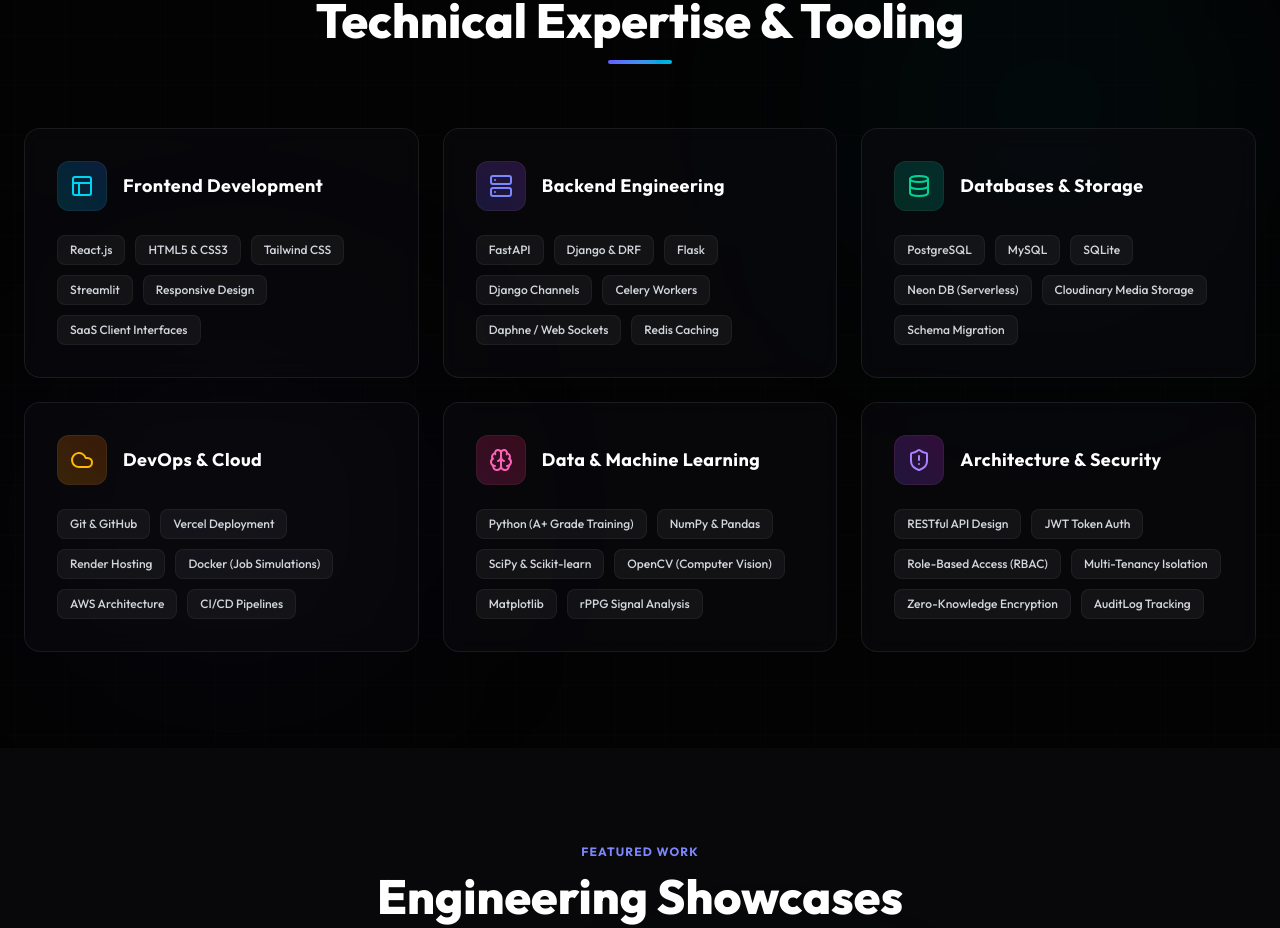
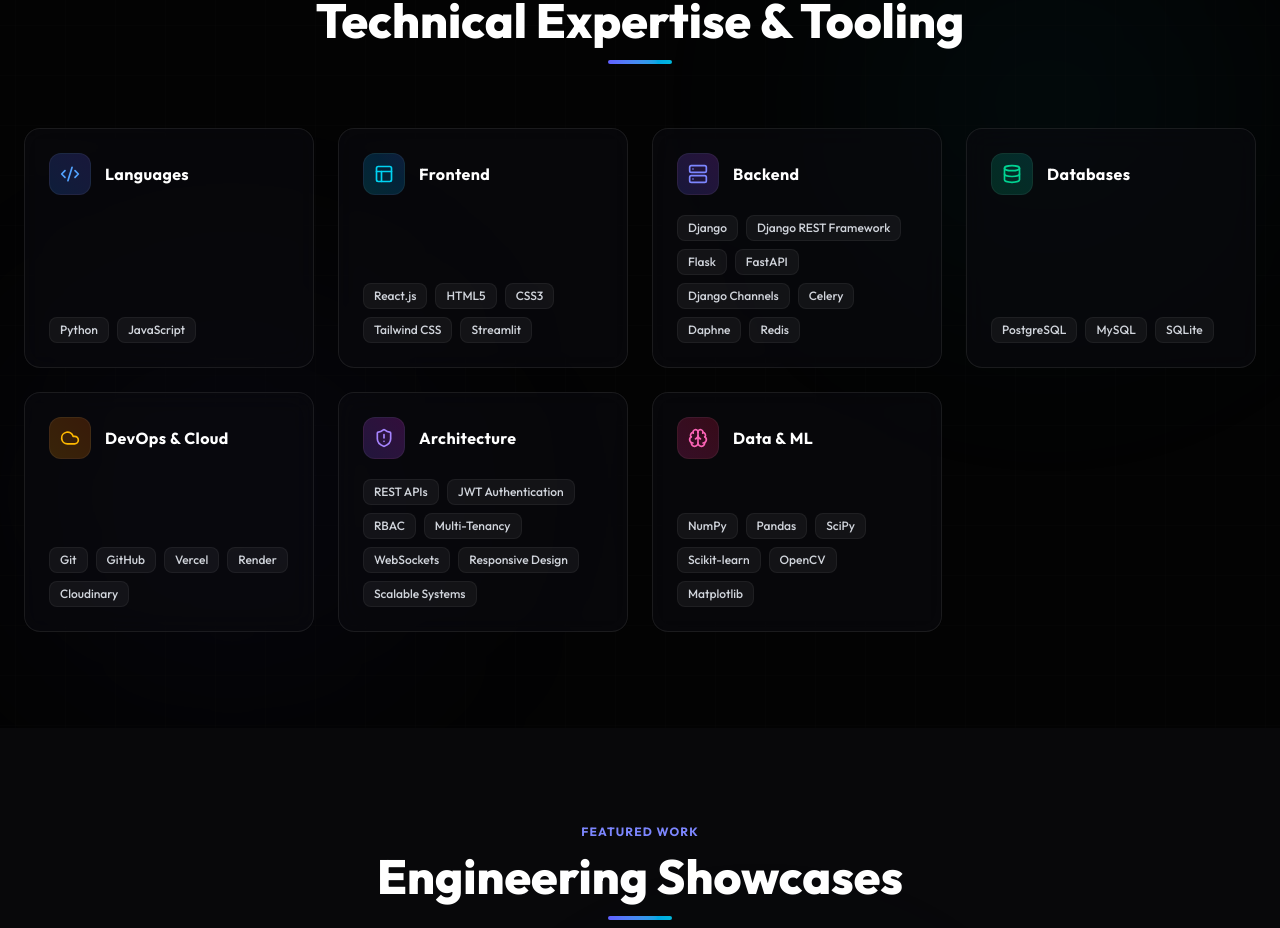
Before and after one commit to mohithreddy123-hub/portfolio, a React (Vite) app: page / in a window 1280 px wide. Shown: the part 2053-2981 px from the top of the page. Built offline with nearby package versions, Linux system fonts and the light colour scheme.

Commit message:
Update technical skills component to match resume list exactly

```diff
--- a/src/components/Skills.tsx
+++ b/src/components/Skills.tsx
@@ -1,42 +1,48 @@
 import { motion } from 'framer-motion';
-import { Layout, Server, Database, Cloud, Brain, ShieldAlert } from 'lucide-react';
+import { Code2, Layout, Server, Database, Cloud, ShieldAlert, Brain } from 'lucide-react';
 
 const skillCategories = [
   {
-    title: 'Frontend Development',
+    title: 'Languages',
+    icon: Code2,
+    color: 'from-blue-500/20 to-indigo-500/20 text-blue-400',
+    skills: ['Python', 'JavaScript'],
+  },
+  {
+    title: 'Frontend',
     icon: Layout,
     color: 'from-cyan-500/20 to-blue-500/20 text-cyan-400',
-    skills: ['React.js', 'HTML5 & CSS3', 'Tailwind CSS', 'Streamlit', 'Responsive Design', 'SaaS Client Interfaces'],
+    skills: ['React.js', 'HTML5', 'CSS3', 'Tailwind CSS', 'Streamlit'],
   },
   {
-    title: 'Backend Engineering',
+    title: 'Backend',
     icon: Server,
     color: 'from-indigo-500/20 to-purple-500/20 text-indigo-400',
-    skills: ['FastAPI', 'Django & DRF', 'Flask', 'Django Channels', 'Celery Workers', 'Daphne / Web Sockets', 'Redis Caching'],
+    skills: ['Django', 'Django REST Framework', 'Flask', 'FastAPI', 'Django Channels', 'Celery', 'Daphne', 'Redis'],
   },
   {
-    title: 'Databases & Storage',
+    title: 'Databases',
     icon: Database,
     color: 'from-emerald-500/20 to-teal-500/20 text-emerald-400',
-    skills: ['PostgreSQL', 'MySQL', 'SQLite', 'Neon DB (Serverless)', 'Cloudinary Media Storage', 'Schema Migration'],
+    skills: ['PostgreSQL', 'MySQL', 'SQLite'],
   },
   {
     title: 'DevOps & Cloud',
     icon: Cloud,
     color: 'from-amber-500/20 to-orange-500/20 text-amber-400',
-    skills: ['Git & GitHub', 'Vercel Deployment', 'Render Hosting', 'Docker (Job Simulations)', 'AWS Architecture', 'CI/CD Pipelines'],
+    skills: ['Git', 'GitHub', 'Vercel', 'Render', 'Cloudinary'],
   },
   {
-    title: 'Data & Machine Learning',
+    title: 'Architecture',
+    icon: ShieldAlert,
+    color: 'from-violet-500/20 to-fuchsia-500/20 text-violet-400',
+    skills: ['REST APIs', 'JWT Authentication', 'RBAC', 'Multi-Tenancy', 'WebSockets', 'Responsive Design', 'Scalable Systems'],
+  },
+  {
+    title: 'Data & ML',
     icon: Brain,
     color: 'from-pink-500/20 to-rose-500/20 text-pink-400',
-    skills: ['Python (A+ Grade Training)', 'NumPy & Pandas', 'SciPy & Scikit-learn', 'OpenCV (Computer Vision)', 'Matplotlib', 'rPPG Signal Analysis'],
-  },
-  {
-    title: 'Architecture & Security',
-    icon: ShieldAlert,
-    color: 'from-violet-500/20 to-fuchsia-500/20 text-violet-400',
-    skills: ['RESTful API Design', 'JWT Token Auth', 'Role-Based Access (RBAC)', 'Multi-Tenancy Isolation', 'Zero-Knowledge Encryption', 'AuditLog Tracking'],
+    skills: ['NumPy', 'Pandas', 'SciPy', 'Scikit-learn', 'OpenCV', 'Matplotlib'],
   },
 ];
 
@@ -46,17 +52,17 @@
     visible: {
       opacity: 1,
       transition: {
-        staggerChildren: 0.1,
+        staggerChildren: 0.08,
       },
     },
   };
 
   const cardVariants = {
-    hidden: { opacity: 0, y: 20 },
+    hidden: { opacity: 0, y: 15 },
     visible: {
       opacity: 1,
       y: 0,
-      transition: { duration: 0.5, ease: 'easeOut' },
+      transition: { duration: 0.4, ease: 'easeOut' },
     },
   } as const;
 
@@ -86,30 +92,30 @@
           initial="hidden"
           whileInView="visible"
           viewport={{ once: true, margin: '-50px' }}
-          className="grid grid-cols-1 md:grid-cols-2 lg:grid-cols-3 gap-6"
+          className="grid grid-cols-1 md:grid-cols-2 lg:grid-cols-3 xl:grid-cols-4 gap-6"
         >
           {skillCategories.map((category, idx) => (
             <motion.div
               variants={cardVariants}
               key={idx}
-              className="glass-card glass-card-hover p-8 rounded-2xl border border-white/5 flex flex-col h-full group"
+              className="glass-card glass-card-hover p-6 rounded-2xl border border-white/5 flex flex-col h-full group"
             >
               {/* Card Header */}
-              <div className="flex items-center gap-4 mb-6">
-                <div className={`p-3 rounded-xl bg-gradient-to-tr ${category.color.split(' ')[0]} ${category.color.split(' ')[1]} border border-white/5`}>
-                  <category.icon className={`w-6 h-6 ${category.color.split(' ')[2]}`} />
+              <div className="flex items-center gap-3.5 mb-5">
+                <div className={`p-2.5 rounded-xl bg-gradient-to-tr ${category.color.split(' ')[0]} ${category.color.split(' ')[1]} border border-white/5`}>
+                  <category.icon className={`w-5 h-5 ${category.color.split(' ')[2]}`} />
                 </div>
-                <h3 className="text-white font-bold text-lg tracking-wide group-hover:text-indigo-300 transition-colors duration-300">
+                <h3 className="text-white font-bold text-base tracking-wide group-hover:text-indigo-300 transition-colors duration-300">
                   {category.title}
                 </h3>
               </div>
 
               {/* Skills List tags */}
-              <div className="flex flex-wrap gap-2.5 mt-auto">
+              <div className="flex flex-wrap gap-2 mt-auto">
                 {category.skills.map((skill, sIdx) => (
                   <span
                     key={sIdx}
-                    className="px-3 py-1.5 rounded-lg text-xs font-medium bg-white/5 hover:bg-white/10 text-gray-300 border border-white/5 hover:border-white/15 hover:text-white transition-all duration-200 select-none"
+                    className="px-2.5 py-1 rounded-lg text-xs font-medium bg-white/5 hover:bg-white/10 text-gray-300 border border-white/5 hover:border-white/15 hover:text-white transition-all duration-200 select-none"
                   >
                     {skill}
                   </span>
```
